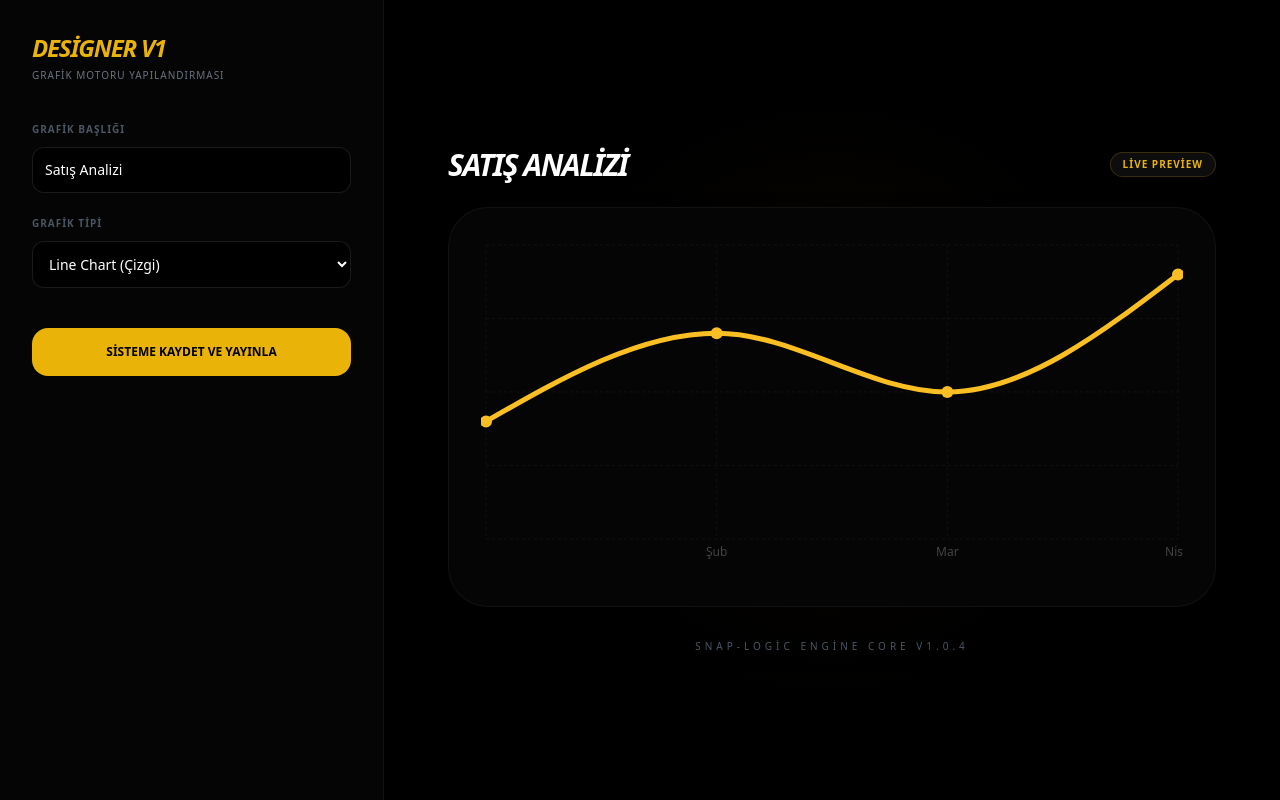
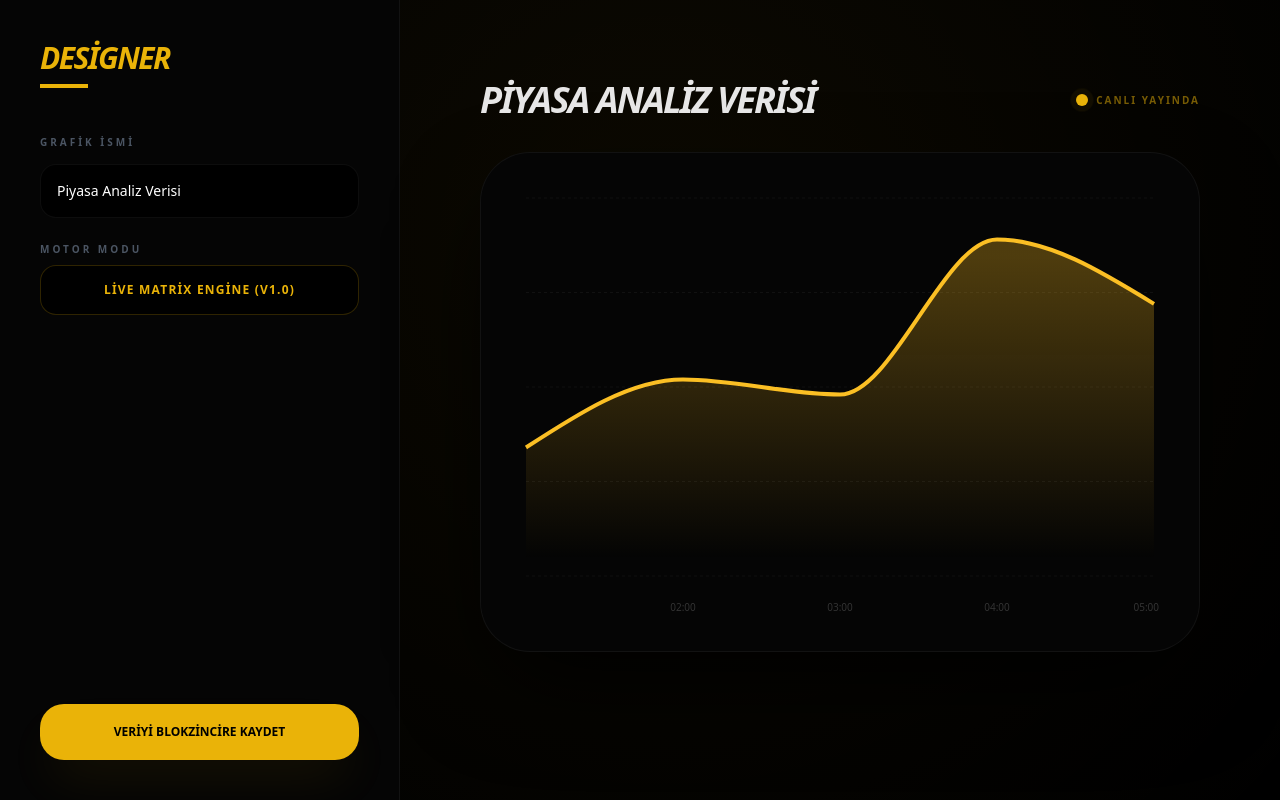
Before and after one commit to Bugsbuny24/tradepi, a Next.js app: page /dashboard/designer in a window 1280 px wide. Built offline with nearby package versions, Linux system fonts and the light colour scheme.

Commit message:
Update page.tsx

```diff
--- a/app/dashboard/designer/page.tsx
+++ b/app/dashboard/designer/page.tsx
@@ -1,88 +1,94 @@
 'use client'
 import { useState } from 'react'
-import { LineChart, Line, XAxis, YAxis, Tooltip, ResponsiveContainer, CartesianGrid } from 'recharts'
+import { LineChart, Line, XAxis, YAxis, Tooltip, ResponsiveContainer, CartesianGrid, AreaChart, Area } from 'recharts'
 
 export default function DesignerPage() {
-  const [chartTitle, setChartTitle] = useState("Satış Analizi")
+  const [chartTitle, setChartTitle] = useState("Piyasa Analiz Verisi")
   const [data, setData] = useState([
-    { name: 'Oca', value: 400 },
-    { name: 'Şub', value: 700 },
-    { name: 'Mar', value: 500 },
-    { name: 'Nis', value: 900 },
+    { name: '01:00', value: 340 },
+    { name: '02:00', value: 520 },
+    { name: '03:00', value: 480 },
+    { name: '04:00', value: 890 },
+    { name: '05:00', value: 720 },
   ])
 
   return (
-    <main className="min-h-screen bg-black text-white flex flex-col lg:flex-row">
+    <main className="min-h-screen bg-black text-white flex flex-col lg:flex-row font-sans">
 
-      {/* SOL PANEL: AYARLAR */}
-      <div className="w-full lg:w-96 border-r border-white/5 bg-[#050505] p-8 space-y-8 overflow-y-auto">
+      {/* SOL PANEL: KONTROL MERKEZİ */}
+      <div className="w-full lg:w-[400px] border-r border-white/5 bg-[#050505] p-10 flex flex-col justify-between">
+        <div className="space-y-10">
           <div>
-          <h2 className="text-2xl font-black italic tracking-tighter text-yellow-500 uppercase">Designer v1</h2>
-          <p className="text-[10px] text-gray-500 uppercase tracking-widest mt-1">Grafik Motoru Yapılandırması</p>
+            <h2 className="text-3xl font-black italic tracking-tighter text-yellow-500 uppercase">Designer</h2>
+            <div className="h-1 w-12 bg-yellow-500 mt-2"></div>
           </div>
 
-        <div className="space-y-4">
+          <div className="space-y-6">
             <div>
-            <label className="text-[10px] font-bold text-gray-600 uppercase tracking-widest">Grafik Başlığı</label>
+              <label className="text-[10px] font-black text-gray-600 uppercase tracking-[0.3em]">Grafik İsmi</label>
               <input
                 value={chartTitle}
                 onChange={(e) => setChartTitle(e.target.value)}
-              className="w-full mt-2 bg-black border border-white/10 rounded-xl p-3 text-sm outline-none focus:border-yellow-500/50"
+                className="w-full mt-3 bg-black border border-white/5 rounded-2xl p-4 text-sm outline-none focus:border-yellow-500/40 transition-all shadow-inner"
               />
             </div>
 
-          <div>
-            <label className="text-[10px] font-bold text-gray-600 uppercase tracking-widest">Grafik Tipi</label>
-            <select className="w-full mt-2 bg-black border border-white/10 rounded-xl p-3 text-sm outline-none text-white">
-              <option>Line Chart (Çizgi)</option>
-              <option>Bar Chart (Sütun)</option>
-              <option>Area Chart (Alan)</option>
-            </select>
+            <div className="grid grid-cols-1 gap-2">
+               <label className="text-[10px] font-black text-gray-600 uppercase tracking-[0.3em]">Motor Modu</label>
+               <div className="p-4 bg-black rounded-2xl border border-yellow-500/20 text-yellow-500 text-xs font-bold uppercase tracking-widest text-center cursor-not-allowed">
+                 Live Matrix Engine (v1.0)
                </div>
-
-          <div className="pt-6">
-            <button className="w-full bg-yellow-500 text-black font-black py-4 rounded-2xl text-xs uppercase hover:scale-[1.02] transition-transform">
-              Sisteme Kaydet ve Yayınla
-            </button>
             </div>
           </div>
         </div>
 
-      {/* SAĞ PANEL: CANLI ÖNİZLEME */}
-      <div className="flex-1 p-12 flex flex-col items-center justify-center bg-[radial-gradient(circle_at_center,_var(--tw-gradient-stops))] from-yellow-500/5 via-transparent to-transparent">
-        <div className="w-full max-w-3xl">
-          <div className="mb-6 flex items-center justify-between">
-            <h3 className="text-3xl font-bold tracking-tighter italic uppercase">{chartTitle}</h3>
-            <span className="bg-white/5 text-[10px] px-3 py-1 rounded-full text-yellow-500 border border-yellow-500/20 uppercase font-bold tracking-widest">Live Preview</span>
+        <button className="w-full bg-yellow-500 text-black font-black py-5 rounded-3xl text-xs uppercase hover:bg-yellow-400 transition-all shadow-2xl shadow-yellow-500/10 active:scale-95">
+          Veriyi Blokzincire Kaydet
+        </button>
       </div>
 
-          <div className="h-[400px] w-full bg-[#050505] border border-white/5 rounded-[40px] p-8 shadow-2xl">
+      {/* SAĞ PANEL: CANLI ÖNİZLEME */}
+      <div className="flex-1 p-8 lg:p-20 bg-[radial-gradient(circle_at_30%_30%,_rgba(251,191,36,0.05),_transparent)]">
+        <div className="mx-auto max-w-4xl space-y-8">
+          <div className="flex items-center justify-between">
+            <h3 className="text-4xl font-black tracking-tighter italic uppercase text-white/90">{chartTitle}</h3>
+            <div className="flex items-center gap-2">
+              <span className="relative flex h-3 w-3">
+                <span className="animate-ping absolute inline-flex h-full w-full rounded-full bg-yellow-400 opacity-75"></span>
+                <span className="relative inline-flex rounded-full h-3 w-3 bg-yellow-500"></span>
+              </span>
+              <span className="text-[10px] font-black uppercase tracking-[0.2em] text-yellow-500/50">Canlı Yayında</span>
+            </div>
+          </div>
+
+          <div className="h-[500px] w-full bg-[#050505] border border-white/5 rounded-[50px] p-10 shadow-[0_40px_100px_-20px_rgba(0,0,0,1)]">
             <ResponsiveContainer width="100%" height="100%">
-              <LineChart data={data}>
-                <CartesianGrid strokeDasharray="3 3" stroke="#111" />
-                <XAxis dataKey="name" stroke="#444" fontSize={12} tickLine={false} axisLine={false} />
+              <AreaChart data={data}>
+                <defs>
+                  <linearGradient id="colorValue" x1="0" y1="0" x2="0" y2="1">
+                    <stop offset="5%" stopColor="#fbbf24" stopOpacity={0.3}/>
+                    <stop offset="95%" stopColor="#fbbf24" stopOpacity={0}/>
+                  </linearGradient>
+                </defs>
+                <CartesianGrid strokeDasharray="3 3" stroke="#111" vertical={false} />
+                <XAxis dataKey="name" stroke="#333" fontSize={10} tickLine={false} axisLine={false} dy={20} />
                 <Tooltip
-                  contentStyle={{ backgroundColor: '#000', border: '1px solid #333', borderRadius: '12px' }}
-                  itemStyle={{ color: '#fbbf24' }}
+                  contentStyle={{ backgroundColor: '#000', border: 'none', borderRadius: '20px', boxShadow: '0 10px 30px rgba(0,0,0,0.5)' }}
+                  itemStyle={{ color: '#fbbf24', fontSize: '12px', fontWeight: '900' }}
                 />
-                <Line
+                <Area
                   type="monotone"
                   dataKey="value"
                   stroke="#fbbf24"
-                  strokeWidth={5}
-                  dot={{ r: 6, fill: '#fbbf24', strokeWidth: 0 }}
-                  activeDot={{ r: 8, strokeWidth: 0 }}
+                  strokeWidth={4}
+                  fillOpacity={1}
+                  fill="url(#colorValue)"
                 />
-              </LineChart>
+              </AreaChart>
             </ResponsiveContainer>
-          </div>
-
-          <div className="mt-8 text-center">
-            <p className="text-gray-600 text-[10px] uppercase tracking-[0.4em]">Snap-Logic Engine Core v1.0.4</p>
           </div>
         </div>
       </div>
-
     </main>
   )
 }
```
Lines whose indentation alone changed are shown as unchanged.
